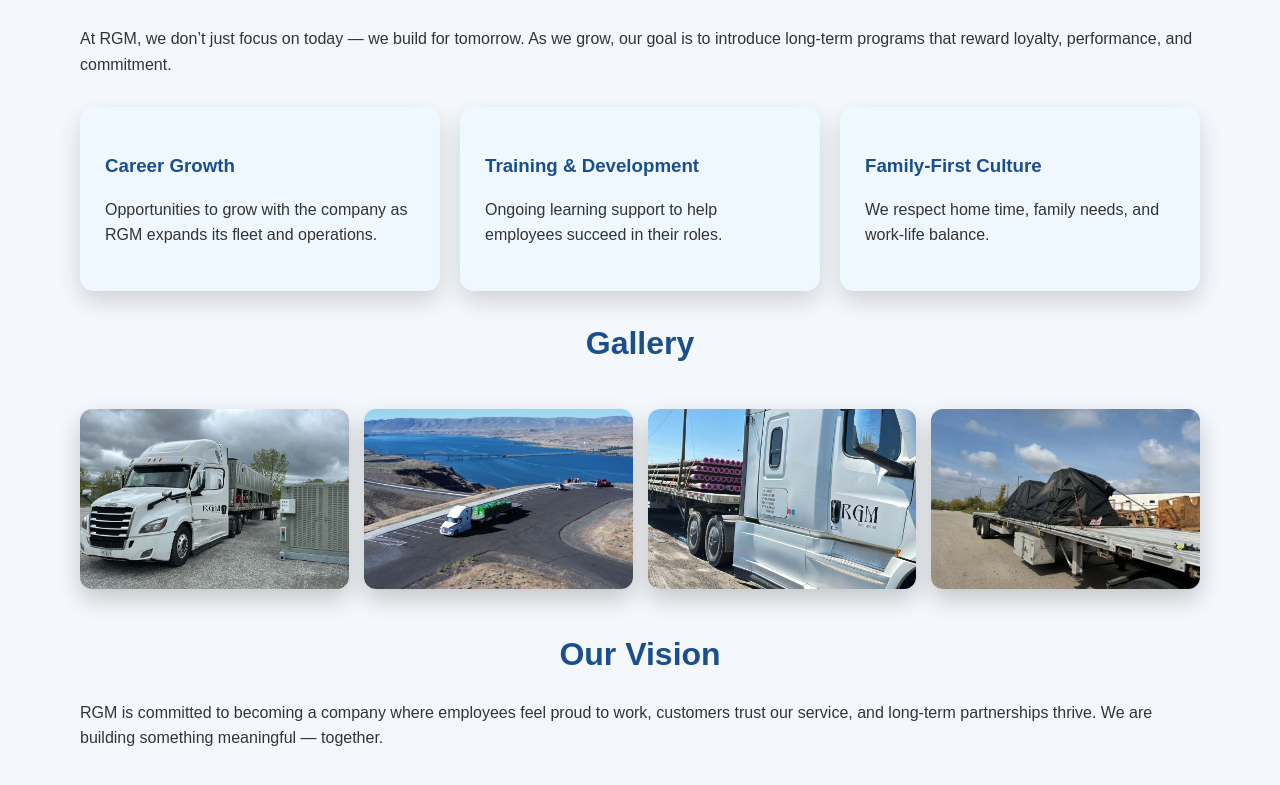
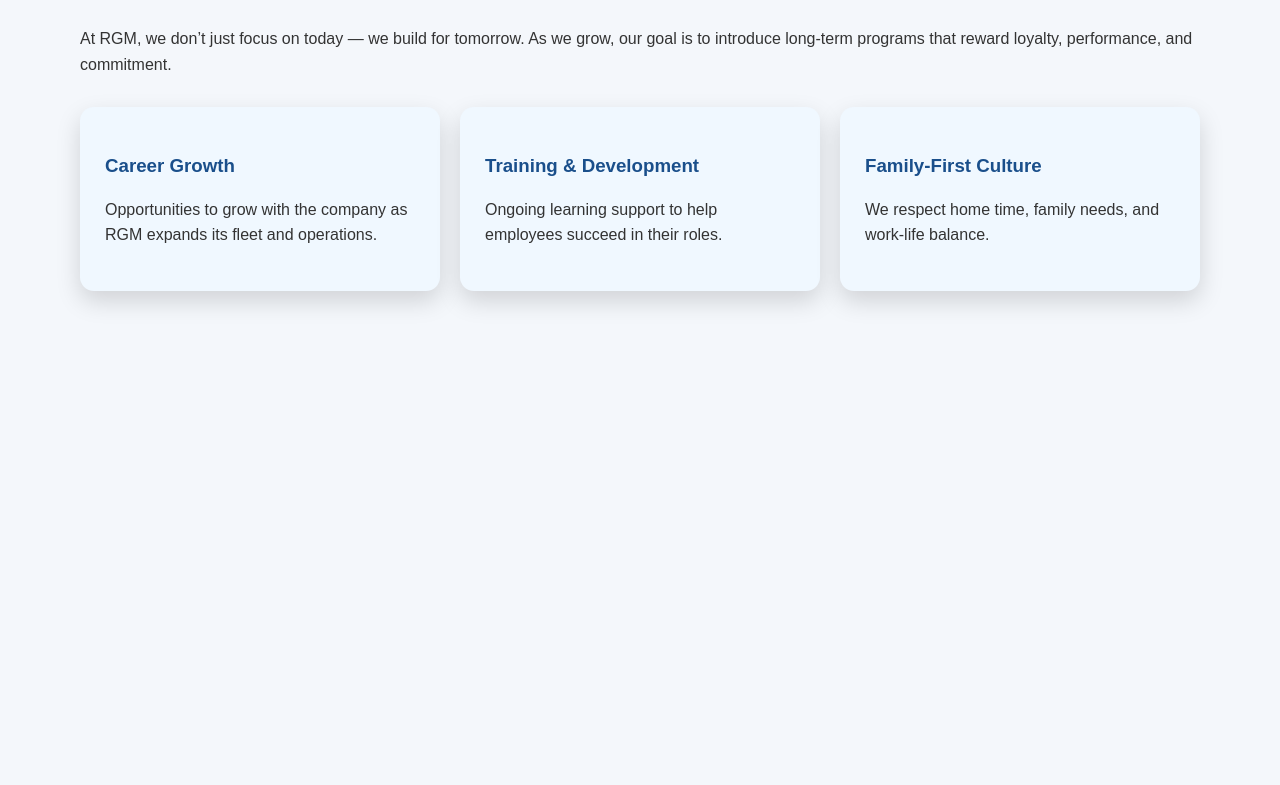
Before and after one commit to MrVenom786/rgm-web-frontend, a React (Create React App) app: page /join/benefits in a window 1280 px wide. Shown: the part 879-1664 px from the top of the page. After the commit the page ends 1210 px from the top, so only its background shows below. Built offline with nearby package versions, Linux system fonts and the light colour scheme.

Commit message:
Update Benefits.js

```diff
--- a/src/pages/joinRGM/Benefits.js
+++ b/src/pages/joinRGM/Benefits.js
@@ -43,8 +43,6 @@ function Benefits() {
       {/* ABOUT & BENEFITS SECTION */}
       <div className="company-content">
 
-
-
         <h2>Investing in Our People</h2>
         <p>
           At RGM, we don’t just focus on today — we build for tomorrow.
@@ -76,21 +74,6 @@ function Benefits() {
           </div>
         </div>
 
-        <h2>Gallery</h2>
-        <div className="gallery-collage">
-          {visibleImages.map((img, index) => (
-            <div key={index} className="collage-item">
-              <img src={img} alt={`Gallery ${index}`} />
-            </div>
-          ))}
-        </div>
-
-        <h2>Our Vision</h2>
-        <p>
-          RGM is committed to becoming a company where employees feel proud to
-          work, customers trust our service, and long-term partnerships thrive.
-          We are building something meaningful — together.
-        </p>
       </div>
     </div>
   );
```
